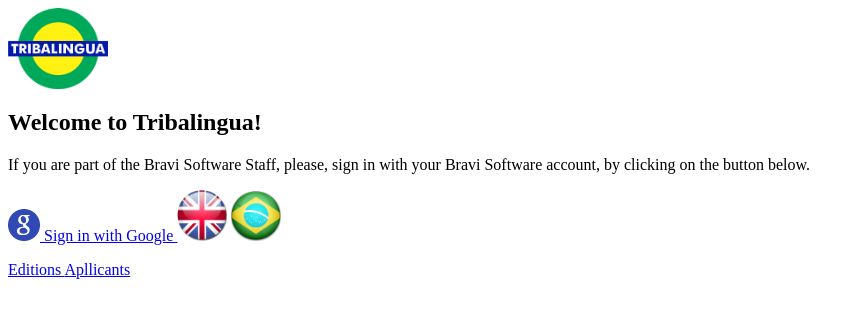
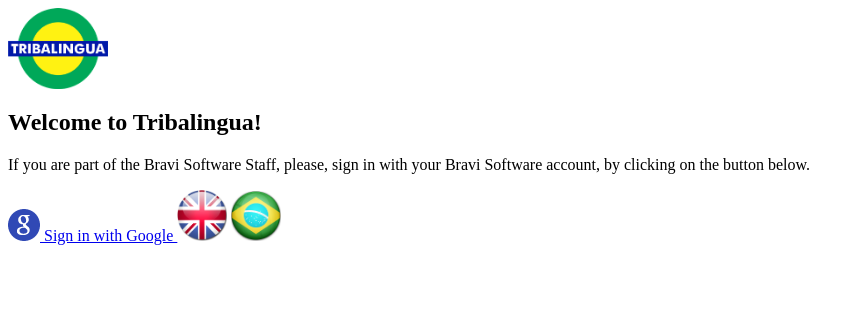
Before and after one commit to rodrigowirth/IELTS, a website: page public/modules/core/views/home.client.view.html in a window 1280 px wide. Shown: the whole page, without its empty margins (0-864 px from the left). Drawn offline with Linux system fonts and the light colour scheme; files that its build step writes are made by us from their sources; files whose address does not match are found by name.

Commit message:
Removing temp menus

```diff
--- a/public/modules/core/views/home.client.view.html
+++ b/public/modules/core/views/home.client.view.html
@@ -19,11 +19,4 @@
             </p>
         </div>
     </div>
-
-    <div class="row">
-        <a href="#!/editions">Editions
-        </a>
-        <a href="#!/applicants">Apllicants
-        </a>
-    </div>
 </section>
```
